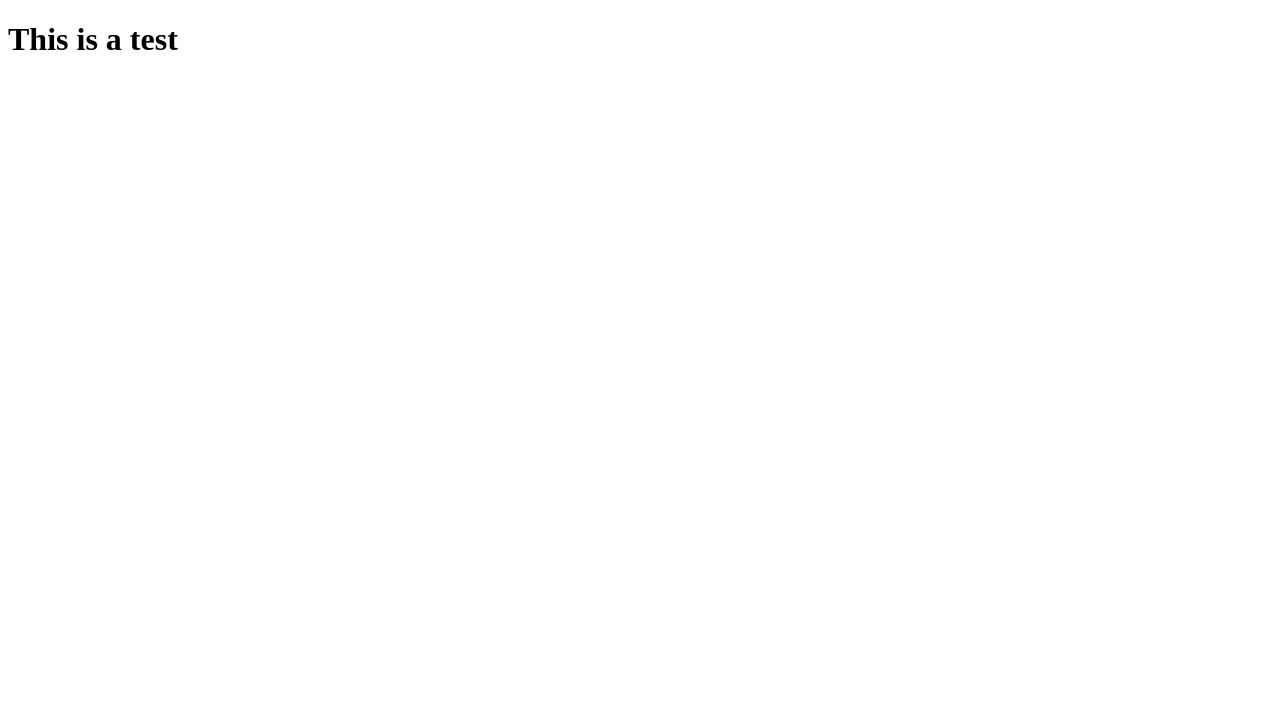
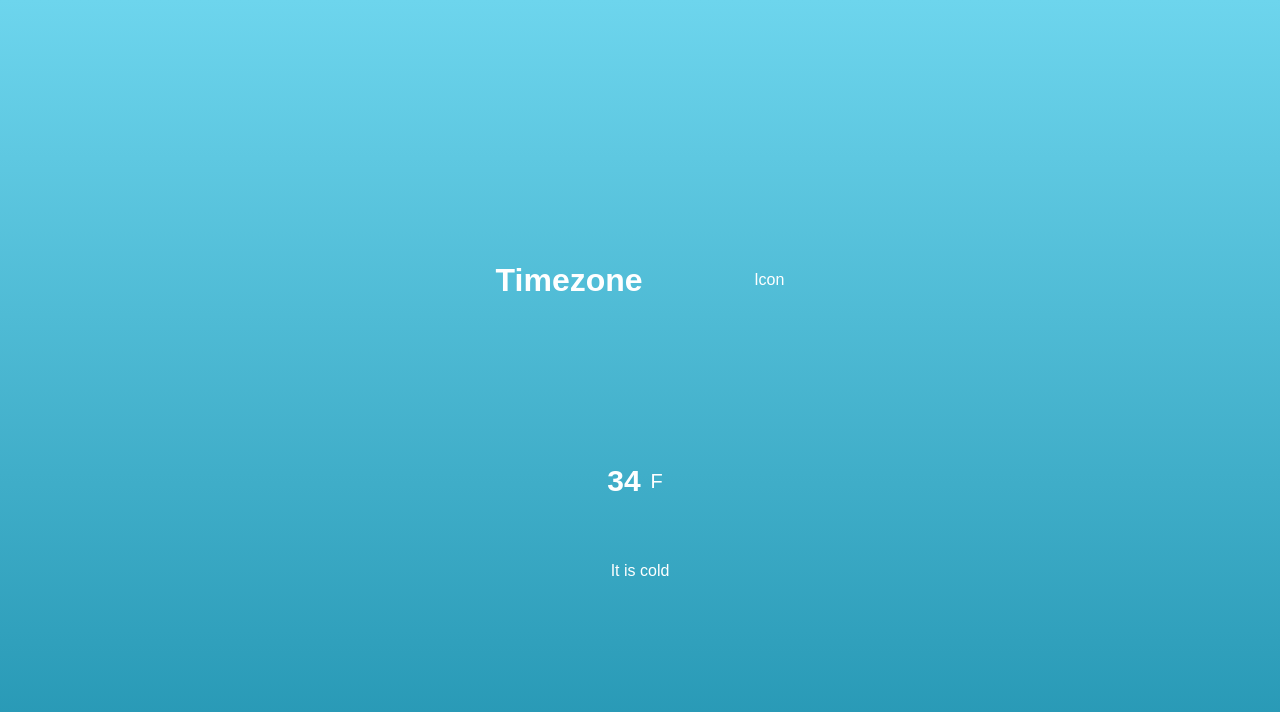
Before and after one commit to A-monem/Weather-Application, a plain HTML site: page index.html in a window 1280 px wide. Drawn offline with Linux system fonts and the light colour scheme.

Commit message:
adding CSS

```diff
--- a/assets/css/weater.css
+++ b/assets/css/weater.css
@@ -0,0 +1,41 @@
+*{
+    margin: 0;
+    padding: 0;
+    box-sizing: border-box;
+}
+
+body{
+    height: 100vh;
+    display: flex;
+    justify-content: center;
+    flex-direction: column;
+    align-items: center;
+    font-family: sans-serif;
+    background: #2193b0;  /* fallback for old browsers */
+    background: -webkit-linear-gradient(to bottom, #6dd5ed, #2193b0);  /* Chrome 10-25, Safari 5.1-6 */
+    background: linear-gradient(to bottom, #6dd5ed, #2193b0); /* W3C, IE 10+/ Edge, Firefox 16+, Chrome 26+, Opera 12+, Safari 7+ */
+    color: white;
+}
+
+.location, .temprature{
+    height: 30vh;
+    width: 40%;
+    display: flex;
+    justify-content: space-evenly;
+    align-items: center;
+}
+
+.temprature{
+    flex-direction: column;
+}
+
+.degree-section{
+    font-size: 20px;
+    display:flex;
+    align-items: center;
+    cursor: pointer;
+}
+
+.degree-section p{
+    margin:10px;
+}
--- a/index.html
+++ b/index.html
@@ -9,12 +9,18 @@
 </head>
 <body>
     <div class="location">
-        <h1>This is a test</h1>
+        <h1 class="location-timezone">Timezone</h1>
+        <p>Icon</p>
     </div>
 
     <div class="temprature">
+        <div class="degree-section">
+            <h2 class="temprature-degree">34</h2>
+            <p>F</p>
+        </div>
+        <div class="temprature-description">It is cold</div>
+    </div>
 
-    </div>
 
     <script src="assets/js/weather.js"></script>
 </body>
```
